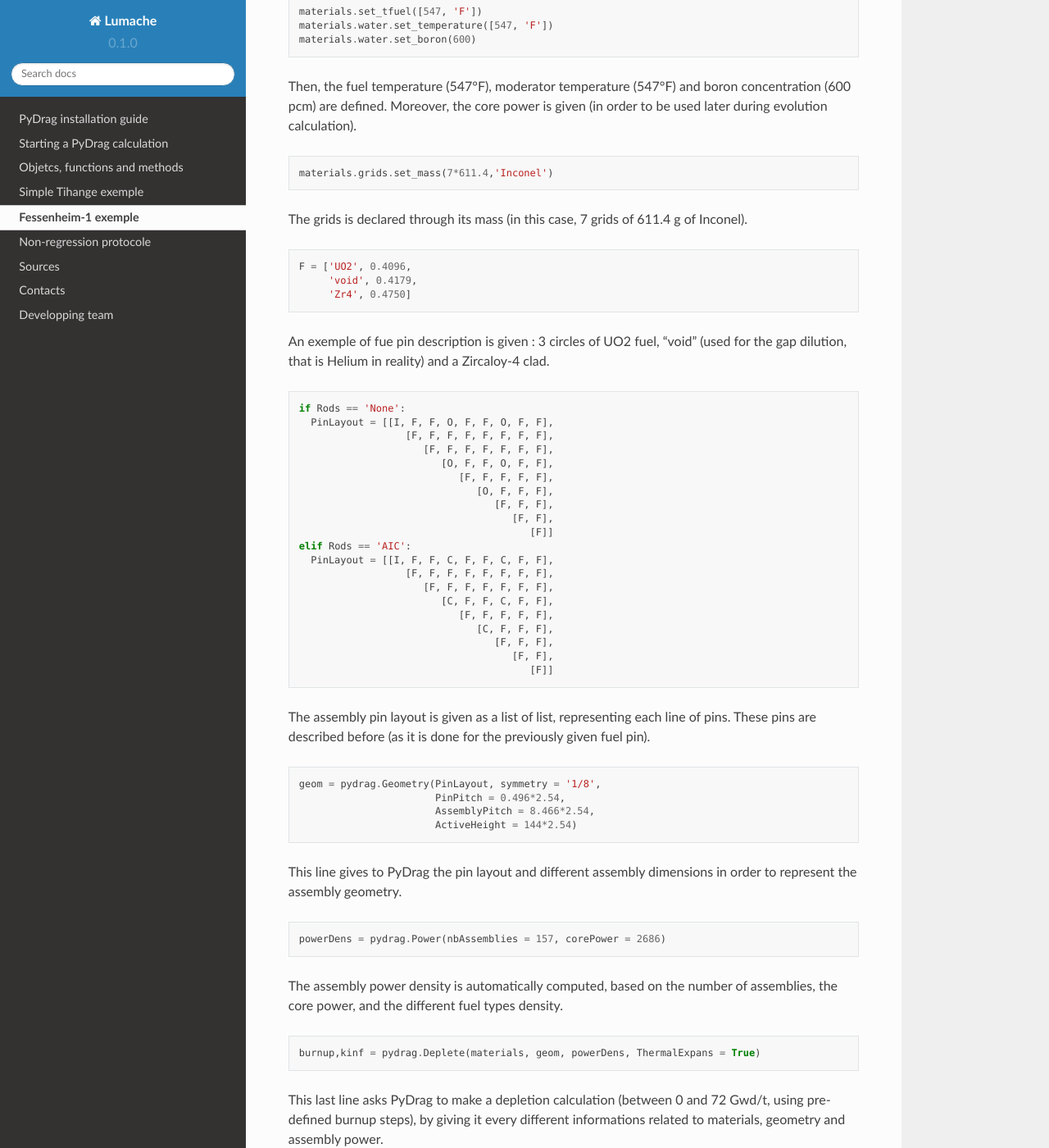
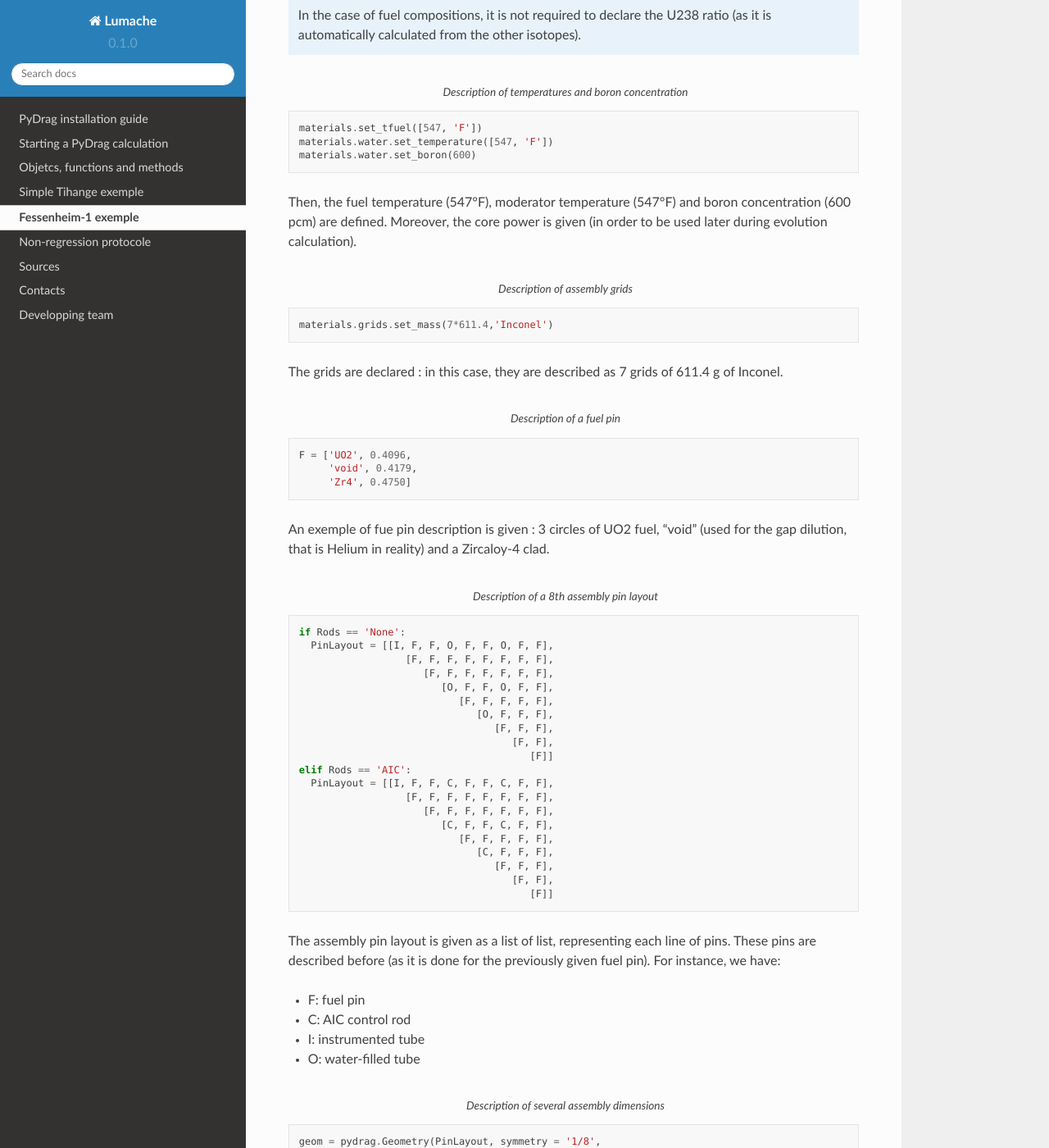
Before and after one commit to Ben105m/rtd-tutorial, a Sphinx documentation site: the page built from docs/source/exemple1.rst, in a window 1280 px wide and 1400 px high, scrolled down 1435 px. Shown: the whole window at 82% size. Built offline with Sphinx 7.4.7 and the Read the Docs theme 2.0.0, drawn with Linux system fonts in a browser that asks for light colours; some of the changed text lies outside the part shown.

Commit message:
Update exemple1.rst

```diff
--- a/docs/source/exemple1.rst
+++ b/docs/source/exemple1.rst
@@ -15,12 +15,18 @@ The references for this input are :
 - [4] `"Westinghouse technology advanced manual" <https://www.nrc.gov/docs/ML0230/ML023030318.pdf>`_ -- Section 4.1 OCFR50.46 Bases
 
 
-To get started::
+To get started:
+
+.. code-block:: python
+  :caption: Listing of the modelized cases
 
   for enri, Rods in [[3.10/100, 'None'],
                      [3.10/100, 'AIC']]:
 
-This is the list of some assembly configurations, described by the fuel enrichment and the control rod types. Then::
+This is the list of some assembly configurations, described by the fuel enrichment and the control rod types. Then,
+
+.. code-block:: python
+  :caption: PyDrag call to the chosen library
 
   materials = pydrag.Materials(NuclearData= 'https://github.com/IRSN/PyNjoy2016/releases/download/JEFF-3.x/drglibJEFF-3.3_295')
 
@@ -30,7 +36,8 @@ This last line allows the user to call a specific nuclear data library. In this
 
   If the library does already exist in the :file:`./libraries/` folder (created / updated at each calculation), the library is not be downloaded again.
 
-::
+.. code-block:: python
+  :caption: Description of several mixtures
 
   materials.Pyrex.composition={'B2O3':12.5/100,
                                'SiO2':64.8/100,
@@ -49,7 +54,8 @@ These lines update different materials' property : Pyrex composition, AIC densit
 
   In the case of fuel compositions, it is not required to declare the U238 ratio (as it is automatically calculated from the other isotopes).
 
-::
+.. code-block:: python
+  :caption: Description of temperatures and boron concentration
 
   materials.set_tfuel([547, 'F'])
   materials.water.set_temperature([547, 'F'])
@@ -57,13 +63,15 @@ These lines update different materials' property : Pyrex composition, AIC densit
 
 Then, the fuel temperature (547°F), moderator temperature (547°F) and boron concentration (600 pcm) are defined. Moreover, the core power is given (in order to be used later during evolution calculation).
 
-::
+.. code-block:: python
+  :caption: Description of assembly grids
 
   materials.grids.set_mass(7*611.4,'Inconel')
 
-The grids is declared through its mass (in this case, 7 grids of 611.4 g of Inconel).
+The grids are declared : in this case, they are described as 7 grids of 611.4 g of Inconel.
 
-::
+.. code-block:: python
+  :caption: Description of a fuel pin
 
   F = ['UO2', 0.4096,
        'void', 0.4179,
@@ -71,7 +79,8 @@ The grids is declared through its mass (in this case, 7 grids of 611.4 g of Inco
 
 An exemple of fue pin description is given : 3 circles of UO2 fuel, "void" (used for the gap dilution, that is Helium in reality) and a Zircaloy-4 clad.
 
-::
+.. code-block:: python
+  :caption: Description of a 8th assembly pin layout
 
   if Rods == 'None':
     PinLayout = [[I, F, F, O, F, F, O, F, F],
@@ -94,9 +103,15 @@ An exemple of fue pin description is given : 3 circles of UO2 fuel, "void" (used
                                       [F, F],
                                          [F]]
 
-The assembly pin layout is given as a list of list, representing each line of pins. These pins are described before (as it is done for the previously given fuel pin).
+The assembly pin layout is given as a list of list, representing each line of pins. These pins are described before (as it is done for the previously given fuel pin). For instance, we have:
 
-::
+- F: fuel pin
+- C: AIC control rod
+- I: instrumented tube
+- O: water-filled tube
+
+.. code-block:: python
+  :caption: Description of several assembly dimensions
 
   geom = pydrag.Geometry(PinLayout, symmetry = '1/8',
                          PinPitch = 0.496*2.54,
@@ -105,13 +120,15 @@ The assembly pin layout is given as a list of list, representing each line of pi
 
 This line gives to PyDrag the pin layout and different assembly dimensions in order to represent the assembly geometry.
 
-::
+.. code-block:: python
+  :caption: Calculation of assembly power density
 
   powerDens = pydrag.Power(nbAssemblies = 157, corePower = 2686)
 
 The assembly power density is automatically computed, based on the number of assemblies, the core power, and the different fuel types density.
 
-::
+.. code-block:: python
+  :caption: PyDrag evolution calculation
 
   burnup,kinf = pydrag.Deplete(materials, geom, powerDens, ThermalExpans = True)
 
```
Also changed, not shown: other parts of docs/source/exemple1.rst (+1 -3 lines).
